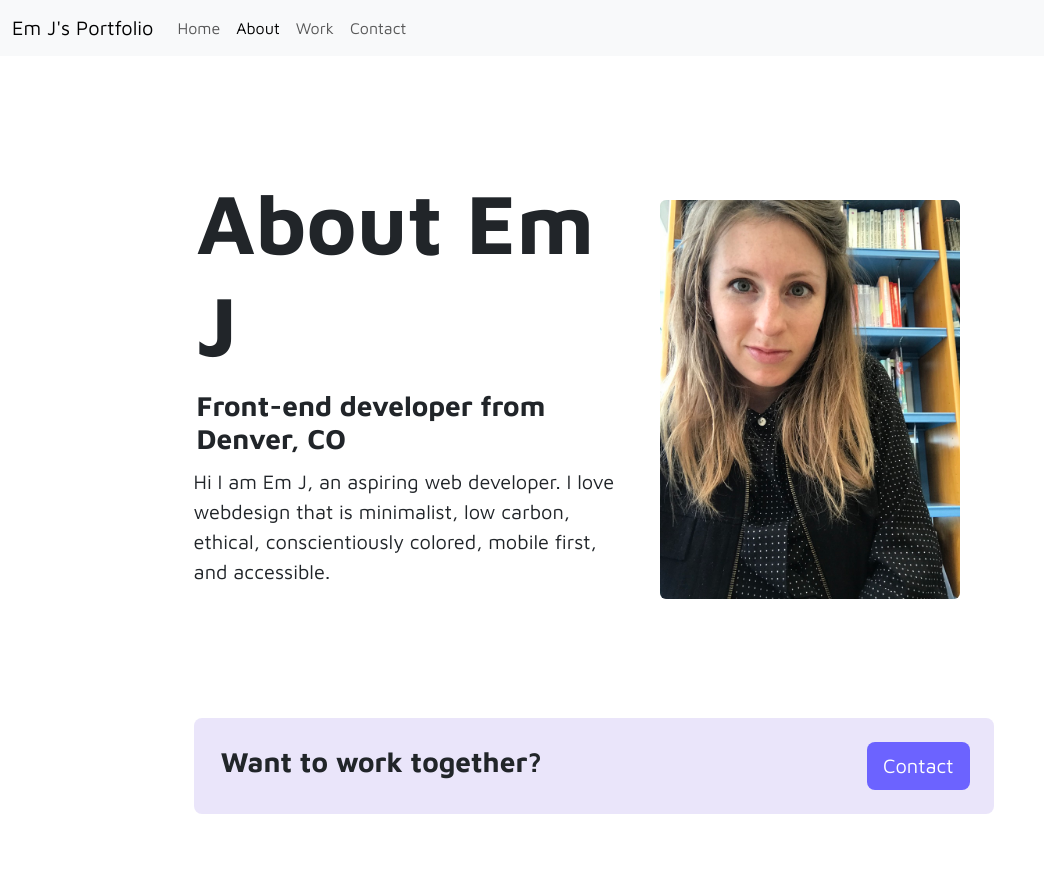
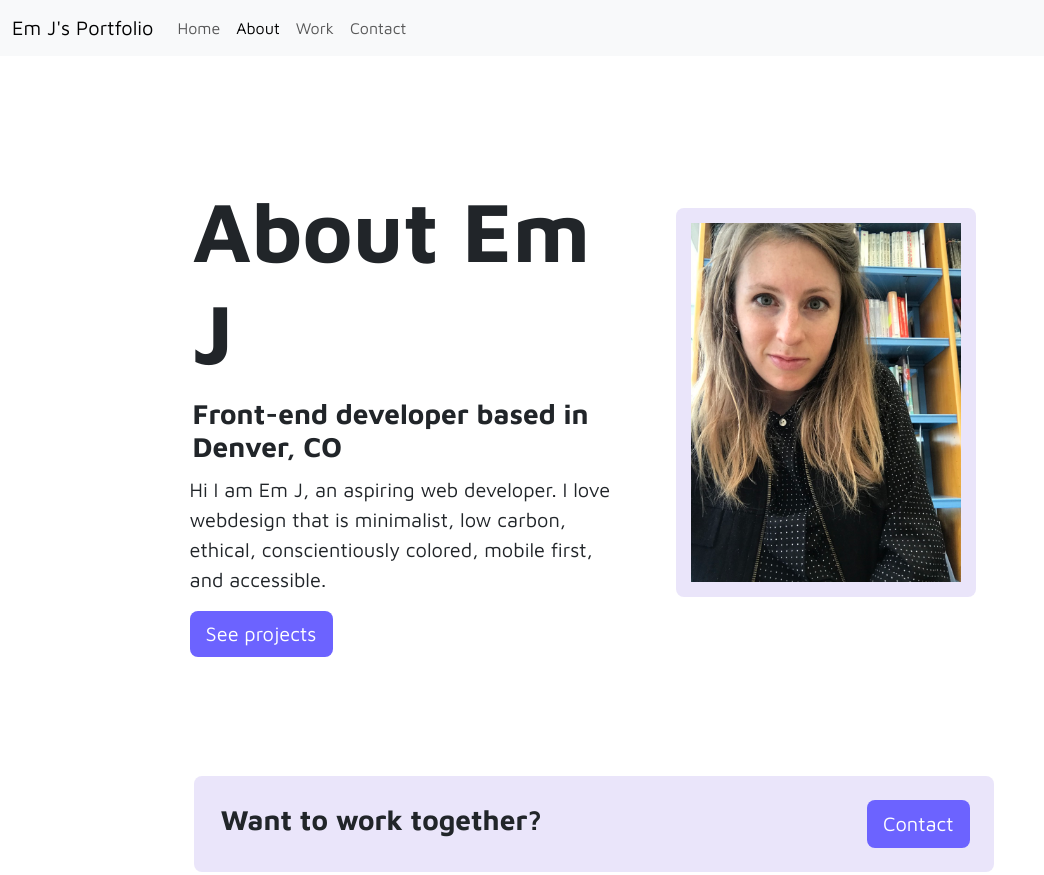
Before and after one commit to emnojacks/shecodes-portfolio, a website: page about.html in a window 1280 px wide. Shown: the top 875 px of the page, without its empty margins (0-1044 px from the left). Drawn offline with nearby package versions, Linux system fonts and the light colour scheme.

Commit message:
about page fixes

```diff
--- a/about.html
+++ b/about.html
@@ -48,11 +48,11 @@
 <div class="container">
 <section id="hero-about">
 <div class="row">
-<div class="col-sm-6">
+<div class="col-sm-6 p-2">
 
         <h1 class="responsive_h1">About Em J</h1>
         <h3 class="responsive_h3">
-          Front-end developer from Denver, CO
+          Front-end developer based in Denver, CO
         </h3>
 
         <p>
@@ -60,10 +60,11 @@
           webdesign that is minimalist, low carbon, ethical,
           conscientiously colored, mobile first, and accessible.
         </p>
+<button class="btn btn-primary btn-lg btn-purple"><a href="work.html" alt="projects">See projects</a></button>
 </div>
 <div class="col-sm-6">
 <br/>
-<img src="/src/images/portrait.jpeg" alt="weather" class="rounded-2 img-fluid m-2 d-none d-sm-block" width="300px"></img>
+<img src="/src/images/portrait.jpeg" alt="weather" class="rounded-3 img-fluid m-4 mt-3 d-none d-sm-block padding-3" width="300px"></img>
 </div>
 </section>
 <footer>
--- a/src/style.css
+++ b/src/style.css
@@ -230,3 +230,9 @@ p {
   margin: 10%;
 max-width: 800px;
 }
+
+.padding-3 {
+padding: 15px;
+border-radius: 15px;
+background-color: var(--secondary-color);
+}
```
